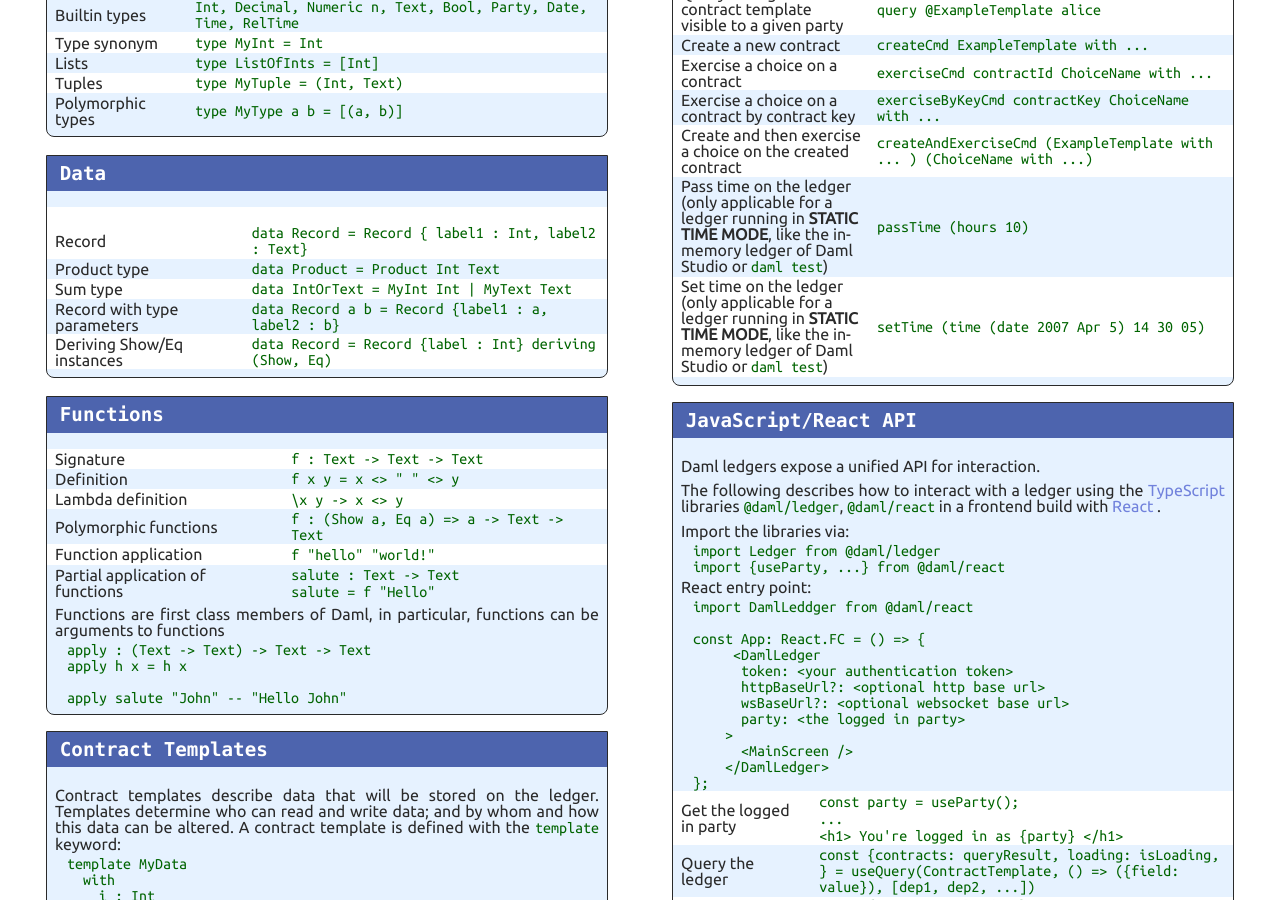
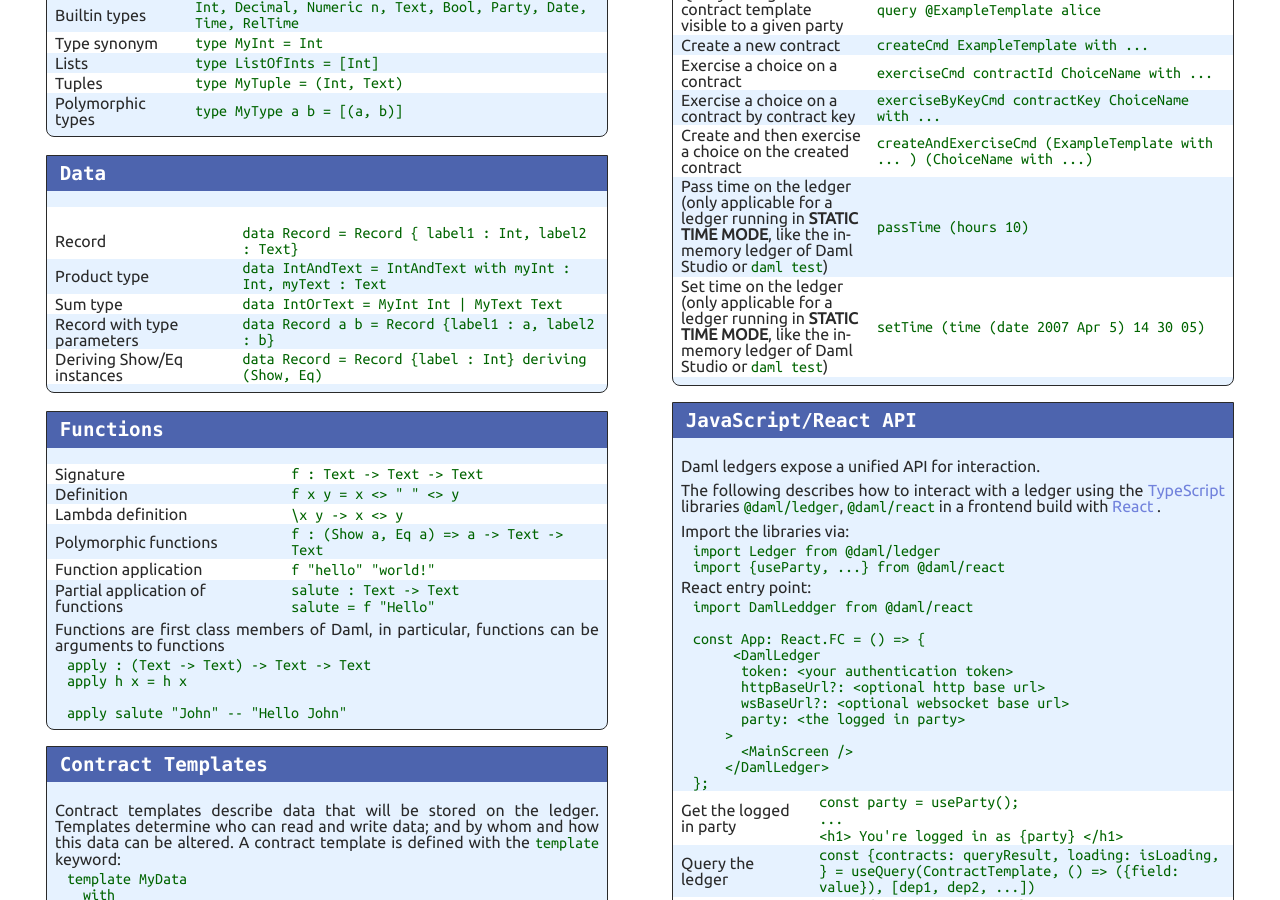
Before and after one commit to digital-asset/daml-cheat-sheet, a Jekyll site: the page built from index.html, in a window 1280 px wide and 900 px high, scrolled down 1898 px. Built offline with Jekyll 4.4.1, drawn with Linux system fonts in a browser that asks for light colours.

Commit message:
Fix broken "Product type" example (#26)
Fixes #25

```diff
--- a/_includes/en/Data.md
+++ b/_includes/en/Data.md
@@ -1,7 +1,7 @@
 |                      |                                                       |
 | -------------------- | ----------------------------------------------------- |
 | Record | `data Record = Record { label1 : Int, label2 : Text}` |
-| Product type | `data Product = Product Int Text` |
+| Product type | `data IntAndText = IntAndText with myInt : Int, myText : Text` |
 | Sum type | `data IntOrText = MyInt Int | MyText Text` |
 | Record with type parameters | `data Record a b = Record {label1 : a, label2 : b}` |
 | Deriving Show/Eq instances | `data Record = Record {label : Int} deriving (Show, Eq)` |
```
